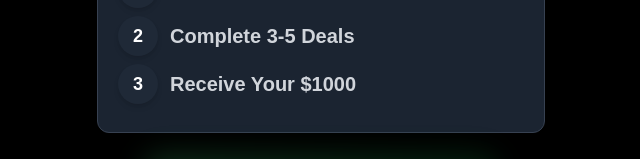
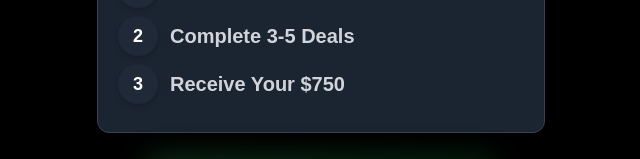
Before and after one commit to aydengemz/landerTemp, a Next.js app: page / in a window 1280 px wide. Shown: the part 496-655 px from the top of the page, without its empty margins (319-959 px from the left). Built offline with nearby package versions, Linux system fonts and the light colour scheme.

Commit message:
whatano1

```diff
--- a/app/page.tsx
+++ b/app/page.tsx
@@ -134,7 +134,7 @@ const RecentWinner = () => {
             <div className="flex items-center gap-3">
               <DollarSign className="w-6 h-6 text-green-400" />
               <AlertDescription className="font-medium">
-                <span className="text-green-400 font-semibold">{currentName}</span> just received $1000! 💸
+                <span className="text-green-400 font-semibold">{currentName}</span> just received $7500! 💸
               </AlertDescription>
             </div>
           </Alert>
@@ -168,7 +168,7 @@ export default function Home() {
 
           <div className="relative text-center w-full max-w-xs py-2"> {/* Reduced py-4 to py-2 */}
             <h1 className="relative z-10 text-3xl font-bold text-green-400 mb-2"> {/* Reduced mb-1 to mb-2 */}
-              Black Friday: <br/> $1000 Cash App!
+              Black Friday: <br/> $750 Cash App!
             </h1>
           </div>
 
@@ -181,7 +181,7 @@ export default function Home() {
               </h2>
               <ProgressStep number={1} title="Enter Basic Info" isActive={false} isCompleted={false} />
               <ProgressStep number={2} title="Complete 3-5 Deals" isActive={false} isCompleted={false} />
-              <ProgressStep number={3} title="Receive Your $1000" isActive={false} isCompleted={false} />
+              <ProgressStep number={3} title="Receive Your $750" isActive={false} isCompleted={false} />
             </CardContent>
           </Card>
 
```
